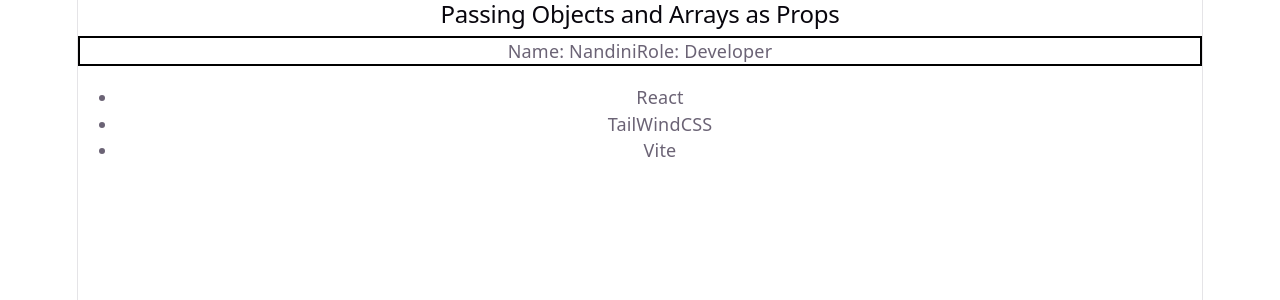
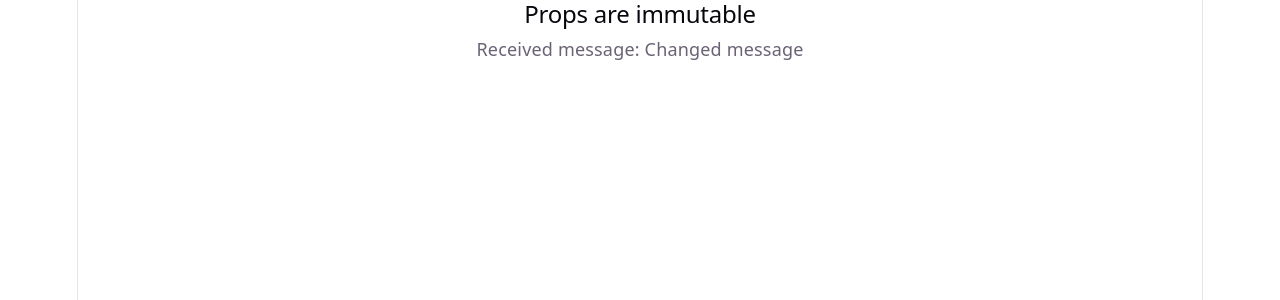
Before and after one commit to nandinirrr2450-source/MERN_Stu_FebMay26_Mys, a React (Vite) app in the folder W9/D2/prop-example-app/: page / in a window 1280 px wide. Shown: the top 300 px of the page. Built offline with nearby package versions, Linux system fonts and the light colour scheme.

Commit message:
addedd props immutable

```diff
--- a/W9/D2/prop-example-app/src/App.jsx
+++ b/W9/D2/prop-example-app/src/App.jsx
@@ -6,6 +6,7 @@ import { PropDrillingDemo } from "./components/p4.jsx"
 import { SharedStateParent } from "./components/p5.jsx"
 import { CompositionDemo } from "./components/p6.jsx"
 import { ObjectsArrayProps } from "./components/p7.jsx"
+import { PropsImmutability } from "./components/p8.jsx"
 import './App.css'
 
 function App() {
@@ -18,7 +19,8 @@ function App() {
         {/* <PropDrillingDemo/> */}
         {/* <SharedStateParent/> */}
         {/* <CompositionDemo/> */}
-        <ObjectsArrayProps/>
+        {/* <ObjectsArrayProps/> */}
+        <PropsImmutability/>
     </>
   )
 }
```
